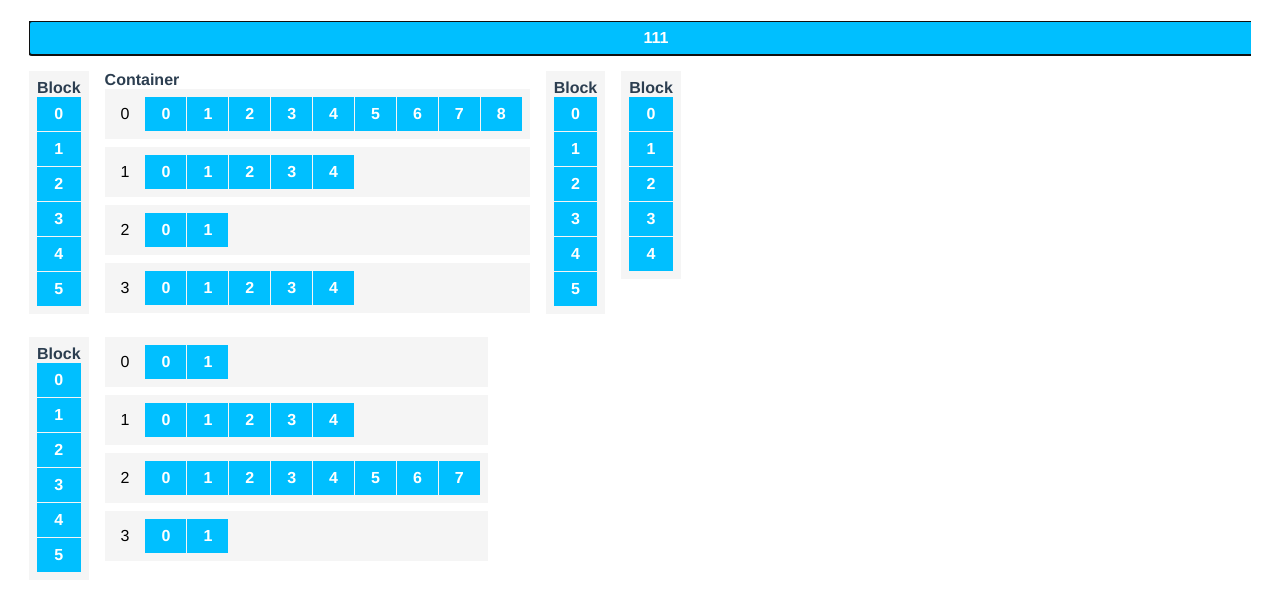
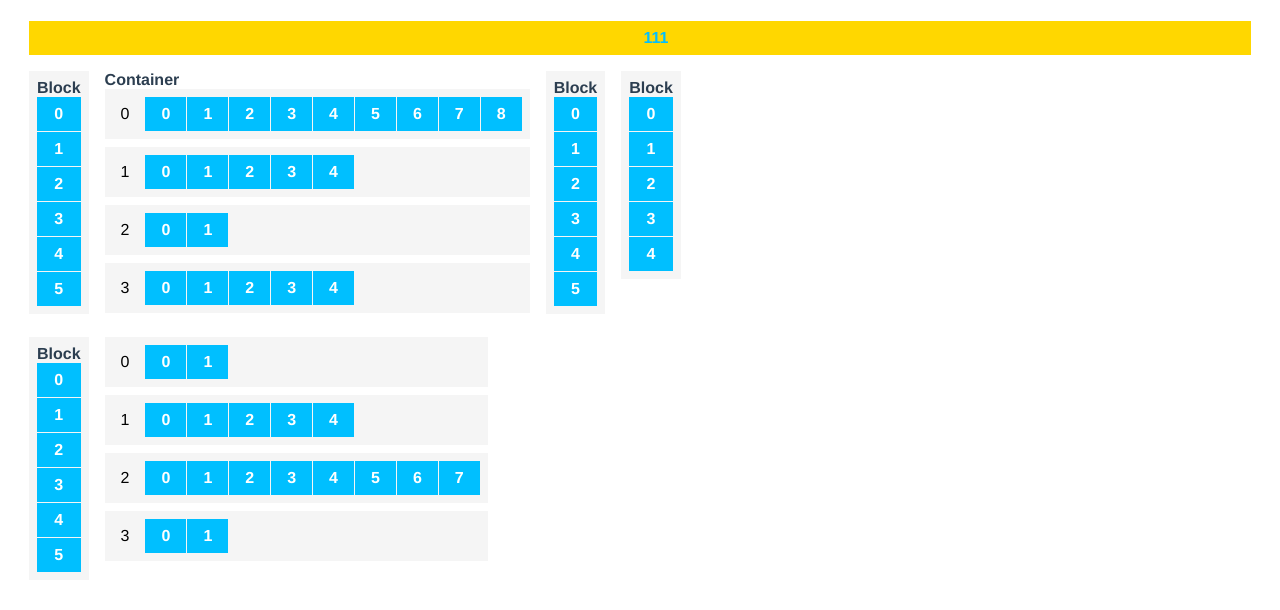
Before and after one commit to VladimirCores/VueJS-Keyboard-Navigator, a Vue app: page / in a window 1280 px wide. Shown: the top 610 px of the page. Built offline with nearby package versions, Linux system fonts and the light colour scheme.

Commit message:
Style for :focus elements

```diff
--- a/public/style.css
+++ b/public/style.css
@@ -1,7 +1,8 @@
 html {
     font-size: 16px;
 }
-.selected {
+*:focus {
+    outline: none;
     background-color: gold !important;
     color: deepskyblue !important;
 }
```
